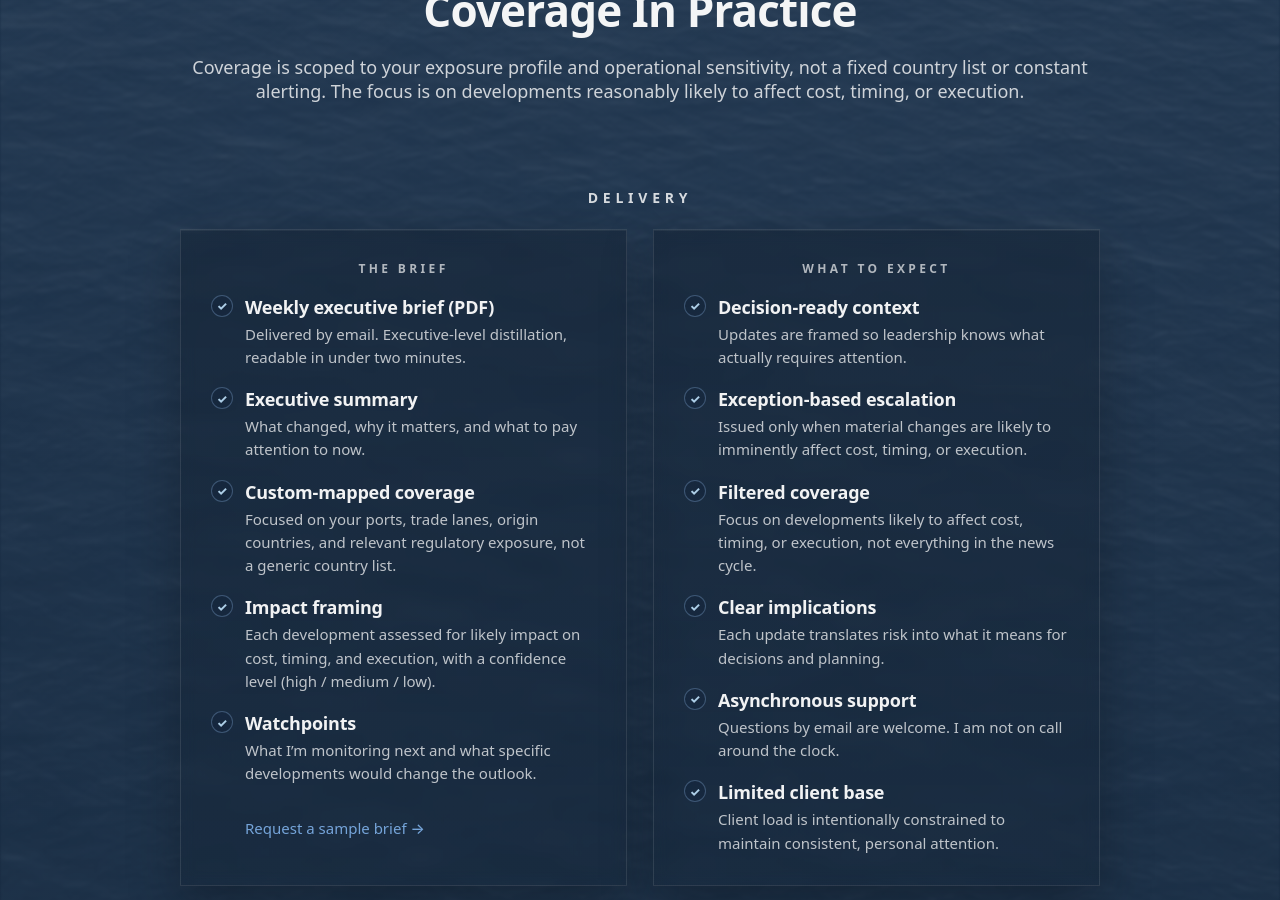
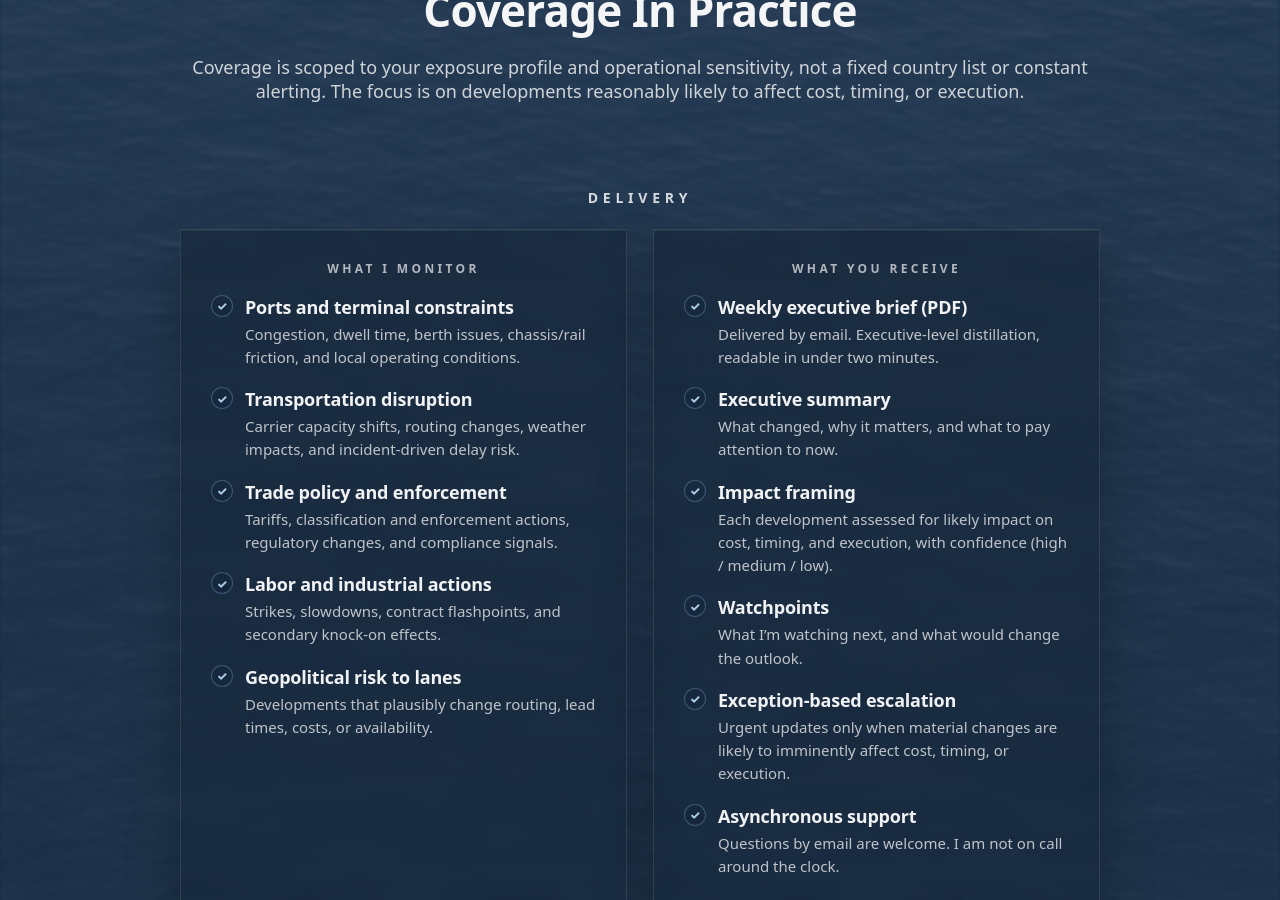
Before and after one commit to importrisk/import-risk-intelligence-site, a Jekyll site: the page built from method.html, in a window 1280 px wide and 900 px high, scrolled down 902 px. Built offline with Jekyll 4.4.1, drawn with Linux system fonts in a browser that asks for light colours; some of the changed text lies outside the part shown.

Commit message:
Update method.html

```diff
--- a/method.html
+++ b/method.html
@@ -176,9 +176,37 @@ css: /method.css?v=100
 
   <div class="mp-delivery-cards">
 
-            <!-- THE BRIEF -->
-            <article class="mp-card" aria-label="The Brief">
-              <p class="mp-card-label">The Brief</p>
+    <!-- WHAT I MONITOR -->
+    <article class="mp-card" aria-label="What I Monitor">
+      <p class="mp-card-label">What I Monitor</p>
+
+      <ul class="mp-card-list">
+        <li>
+          <strong>Ports and terminal constraints</strong>
+          <span>Congestion, dwell time, berth issues, chassis/rail friction, and local operating conditions.</span>
+        </li>
+        <li>
+          <strong>Transportation disruption</strong>
+          <span>Carrier capacity shifts, routing changes, weather impacts, and incident-driven delay risk.</span>
+        </li>
+        <li>
+          <strong>Trade policy and enforcement</strong>
+          <span>Tariffs, classification and enforcement actions, regulatory changes, and compliance signals.</span>
+        </li>
+        <li>
+          <strong>Labor and industrial actions</strong>
+          <span>Strikes, slowdowns, contract flashpoints, and secondary knock-on effects.</span>
+        </li>
+        <li>
+          <strong>Geopolitical risk to lanes</strong>
+          <span>Developments that plausibly change routing, lead times, costs, or availability.</span>
+        </li>
+      </ul>
+    </article>
+
+    <!-- WHAT YOU RECEIVE -->
+    <article class="mp-card" aria-label="What You Receive">
+      <p class="mp-card-label">What You Receive</p>
 
       <ul class="mp-card-list">
         <li>
@@ -190,54 +218,26 @@ css: /method.css?v=100
           <span>What changed, why it matters, and what to pay attention to now.</span>
         </li>
         <li>
-                  <strong>Custom-mapped coverage</strong>
-                  <span>Focused on your ports, trade lanes, origin countries, and relevant regulatory exposure, not a generic country list.</span>
-                </li>
-                <li>
           <strong>Impact framing</strong>
-                  <span>Each development assessed for likely impact on cost, timing, and execution, with a confidence level (high / medium / low).</span>
+          <span>Each development assessed for likely impact on cost, timing, and execution, with confidence (high / medium / low).</span>
         </li>
         <li>
           <strong>Watchpoints</strong>
-                  <span>What I’m monitoring next and what specific developments would change the outlook.</span>
+          <span>What I’m watching next, and what would change the outlook.</span>
+        </li>
+        <li>
+          <strong>Exception-based escalation</strong>
+          <span>Urgent updates only when material changes are likely to imminently affect cost, timing, or execution.</span>
+        </li>
+        <li>
+          <strong>Asynchronous support</strong>
+          <span>Questions by email are welcome. I am not on call around the clock.</span>
         </li>
       </ul>
 
       <p class="mp-card-cta">
         <a class="inline-learn-more" href="/contact.html">Request a sample brief →</a>
       </p>
-            </article>
-
-            <!-- WHAT TO EXPECT -->
-            <article class="mp-card" aria-label="What to Expect">
-              <p class="mp-card-label">What to Expect</p>
-
-              <ul class="mp-card-list">
-                <li>
-                  <strong>Decision-ready context</strong>
-                  <span>Updates are framed so leadership knows what actually requires attention.</span>
-                </li>
-                <li>
-                  <strong>Exception-based escalation</strong>
-                  <span>Issued only when material changes are likely to imminently affect cost, timing, or execution.</span>
-                </li>
-                <li>
-                  <strong>Filtered coverage</strong>
-                  <span>Focus on developments likely to affect cost, timing, or execution, not everything in the news cycle.</span>
-                </li>
-                <li>
-                  <strong>Clear implications</strong>
-                  <span>Each update translates risk into what it means for decisions and planning.</span>
-                </li>
-                <li>
-                  <strong>Asynchronous support</strong>
-                  <span>Questions by email are welcome. I am not on call around the clock.</span>
-                </li>
-                <li>
-                  <strong>Limited client base</strong>
-                  <span>Client load is intentionally constrained to maintain consistent, personal attention.</span>
-                </li>
-              </ul>
     </article>
 
   </div>
```
Lines whose indentation alone changed are shown as unchanged.
